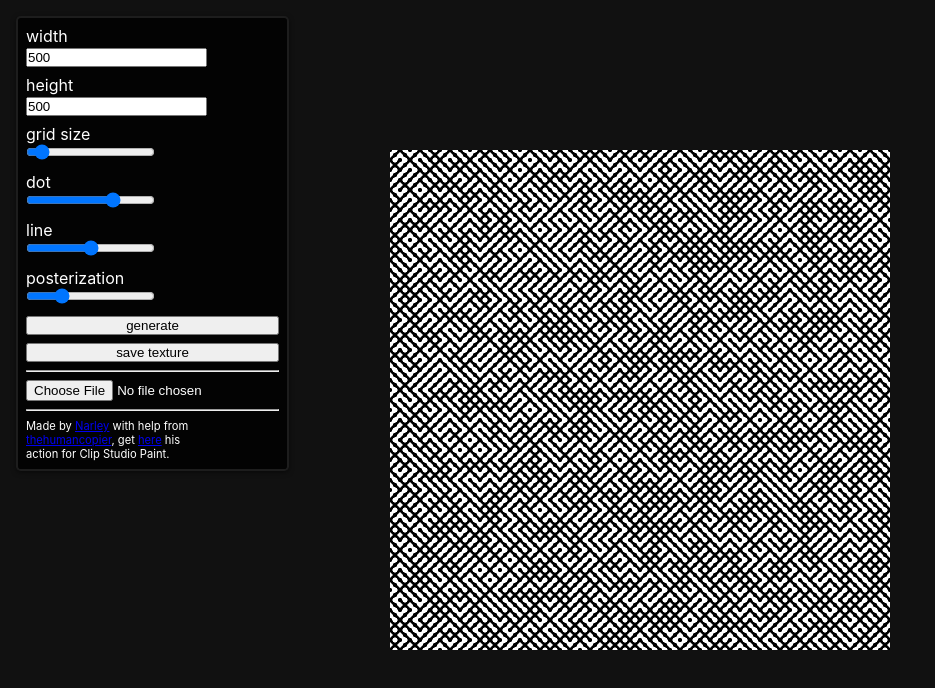
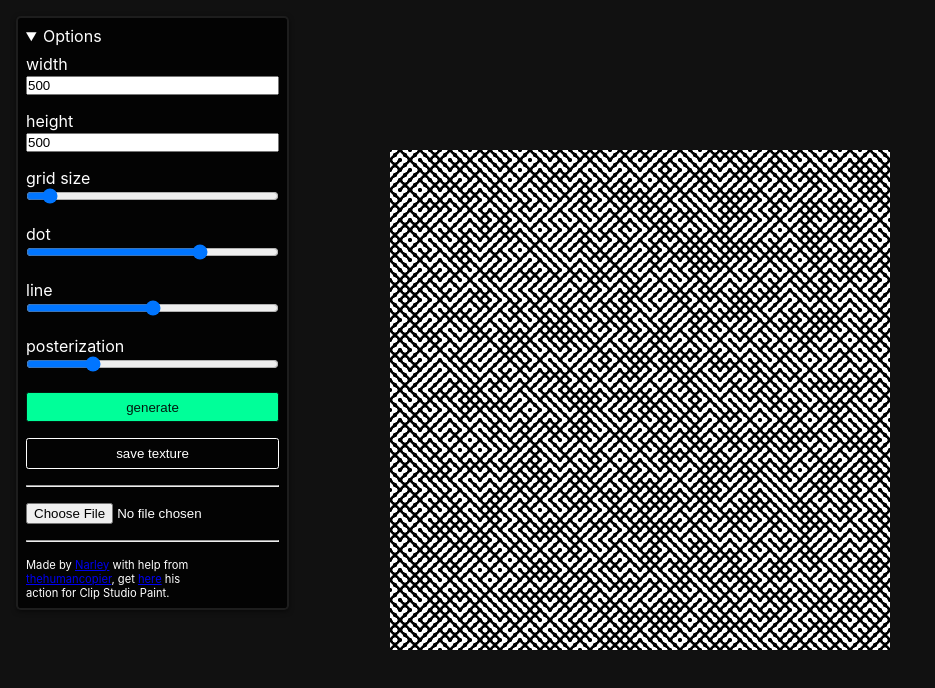
Before and after one commit to gnarlynarley/sonic-texture-generator, a Svelte app: page / in a window 1280 px wide. Shown: the top 688 px of the page, without its empty margins (0-935 px from the left). Built offline with nearby package versions, Linux system fonts and the light colour scheme.

Commit message:
feat: added styling

```diff
--- a/src/App.svelte
+++ b/src/App.svelte
@@ -8,6 +8,7 @@
     type BlendingModeType,
   } from "./lib/utils/renderLayers";
   import debounce from "./lib/utils/debounce";
+  import Button from "./lib/components/Button.svelte";
 
   let files: FileList | null = null;
   $: file = files?.[0] ?? null;
@@ -93,6 +94,8 @@
   onMount(() => generate());
 </script>
 
+<details class="controls" open>
+  <summary>Options</summary>
   <form on:submit={handleSubmit}>
     <label
       ><p>width</p>
@@ -138,15 +141,15 @@
       /></label
     >
 
-  <button type="submit">generate</button>
-  <button type="button" on:click={saveCanvasAsImage}>save texture</button>
+    <Button type="submit" primary>generate</Button>
+
+    <Button type="button" on:click={saveCanvasAsImage}>save texture</Button>
 
     <hr />
 
     <input bind:files type="file" accept="image/*" />
 
     {#if image}
-    <button type="button" on:click={clearImage}>clear image</button>
       <label>
         <p>Blending mode</p>
         <select bind:value={imageBlendingMode}>
@@ -166,6 +169,7 @@
           max={100}
         />
       </label>
+      <Button type="button" on:click={clearImage} caution>clear image</Button>
     {/if}
 
     <hr />
@@ -188,6 +192,7 @@
       </a> his action for Clip Studio Paint.
     </p>
   </form>
+</details>
 
 {#if canvasImageSrc}
   <img src={canvasImageSrc} alt="The cool sonic texture" />
@@ -198,7 +203,11 @@
     width: auto;
   }
 
-  form {
+  input {
+    width: 100%;
+  }
+
+  .controls {
     position: fixed;
     width: auto;
     top: 1em;
@@ -215,6 +224,12 @@
     box-shadow: 0 0.1em 0.3em color-mix(in srgb, black, transparent 50%);
   }
 
+  .controls form {
+    display: flex;
+    flex-direction: column;
+    gap: var(--gutter);
+  }
+
   .credits {
     max-width: 15em;
     font-size: 0.7em;
--- /dev/null
+++ b/src/lib/components/Button.svelte
@@ -0,0 +1,29 @@
+<script lang="ts">
+  export let primary = false;
+  export let caution = false;
+</script>
+
+<button {...$$props} on:click class:primary class:caution><slot /></button>
+
+<style>
+  button {
+    --color: transparent;
+    --text: currentColor;
+    display: block;
+    width: 100%;
+    padding: 0.5em;
+    border: 1px solid currentColor;
+    background: var(--color);
+    color: var(--text);
+    border-radius: 0.2em;
+  }
+
+  .primary {
+    --color: var(--color-primary);
+    --text: var(--color-primary-300);
+  }
+  .caution {
+    --color: var(--color-error);
+    --text: var(--color-error-900);
+  }
+</style>
--- a/src/lib/utils/renderLayers.ts
+++ b/src/lib/utils/renderLayers.ts
@@ -27,7 +27,6 @@ export default function renderLayers(
   height: number,
   layers: Layer[],
 ) {
-  console.log("render layers");
   const { canvas, context, destroy } = createCanvas(width, height);
 
   for (const layer of layers.toReversed()) {
--- a/src/styles.css
+++ b/src/styles.css
@@ -2,6 +2,14 @@
   box-sizing: border-box;
   margin: 0;
   padding: 0;
+}
+
+:root {
+  --color-primary: #00ff99;
+  --color-primary-300: color-mix(in srgb, var(--color-primary), black 90%);
+  --color-error: red;
+  --color-error-900: color-mix(in srgb, var(--color-error), white 90%);
+  --gutter: 1em;
 }
 
 html {
```
Lines whose indentation alone changed are shown as unchanged.
